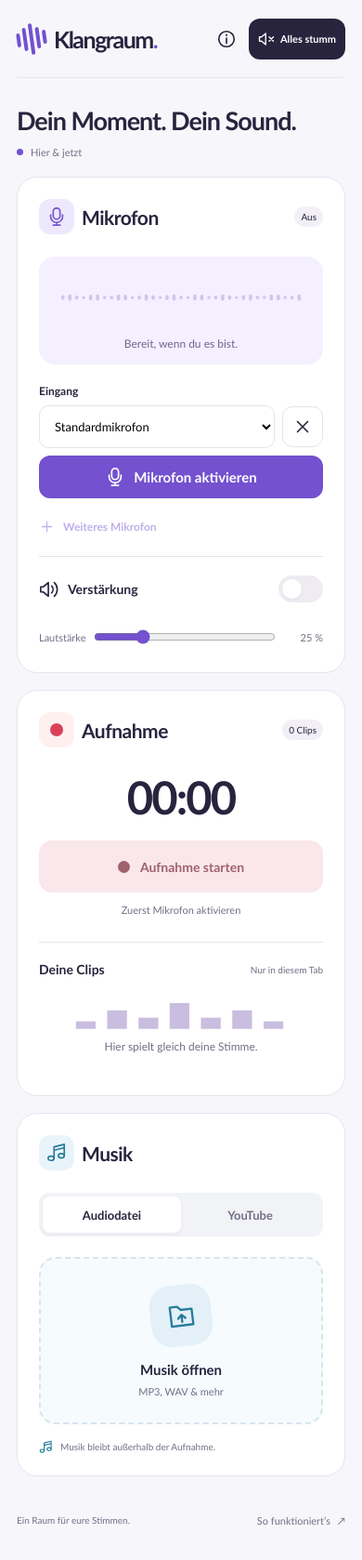
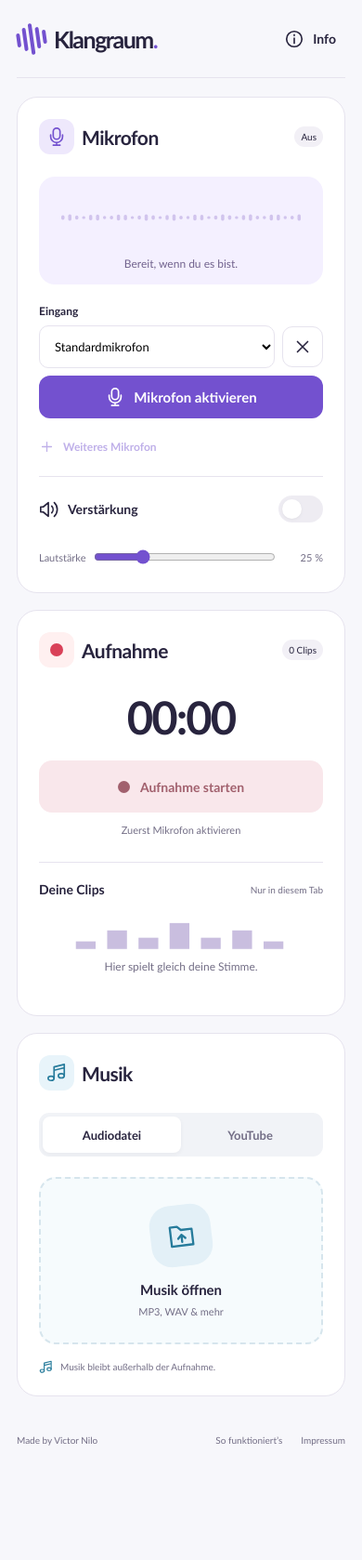
Before and after one commit to Vict0rNill0/klangraum, a website: page index.html in a window 390 px wide. Shown: the whole page at 93% size. After the commit the page ends 1611 px from the top, so only its background shows below. Drawn offline with Linux system fonts and the light colour scheme.

Commit message:
Simplify audio desk header and add legal footer

```diff
--- a/app.js
+++ b/app.js
@@ -629,16 +629,6 @@ $("youtube-close").addEventListener("click", () => {
   $("youtube-player").replaceChildren();
   $("youtube-close").hidden = true;
 });
-$("silence").addEventListener("click", () => {
-  setMonitor(false);
-  document.querySelectorAll("audio").forEach((audio) => audio.pause());
-  youtubeCommand("pauseVideo");
-  notice(
-    state.recording
-      ? "Alles stumm. Deine Aufnahme läuft weiter."
-      : "Alles stumm.",
-  );
-});
 for (const id of ["info-open", "help-open"])
   $(id).addEventListener("click", () => $("info-dialog").showModal());
 for (const id of ["info-close", "info-done"])
--- a/index.html
+++ b/index.html
@@ -34,9 +34,6 @@
             d="m11 4-6 5H2v6h3l6 5zM15 8a6 6 0 0 1 0 8M18 4a11 11 0 0 1 0 16"
           />
         </symbol>
-        <symbol id="i-mute" viewBox="0 0 24 24">
-          <path d="m11 4-6 5H2v6h3l6 5zM16 9l6 6M22 9l-6 6" />
-        </symbol>
         <symbol id="i-plus" viewBox="0 0 24 24">
           <path d="M12 5v14M5 12h14" />
         </symbol>
@@ -70,18 +67,13 @@
         >
         <div class="header-actions">
           <button id="info-open" class="button quiet" aria-label="Info">
-            <svg><use href="#i-info" /></svg><span>Info</span></button
-          ><button id="silence" class="button silence" aria-label="Alles stumm">
-            <svg><use href="#i-mute" /></svg><span>Alles stumm</span>
+            <svg><use href="#i-info" /></svg><span>Info</span>
           </button>
         </div>
       </header>
 
       <main>
-        <div class="intro">
-          <h1>Dein Moment. Dein Sound.</h1>
-          <span class="session-tag"><span></span>Hier & jetzt</span>
-        </div>
+        <h1 class="sr-only">Klangraum</h1>
         <div id="notice" class="notice" role="status" hidden></div>
         <div class="desk">
           <section class="panel microphone" aria-labelledby="mic-heading">
@@ -264,10 +256,17 @@
           </section>
         </div>
         <footer class="page-footer">
-          <span>Ein Raum für eure Stimmen.</span
-          ><button id="help-open">
-            So funktioniert’s <span aria-hidden="true">↗</span>
-          </button>
+          <span>Made by Victor Nilo</span>
+          <nav class="footer-links" aria-label="Weitere Informationen">
+            <button id="help-open">So funktioniert’s</button>
+            <a
+              href="https://victornillo.com/web-legal-information/impressum.html"
+              target="_blank"
+              rel="noopener"
+              aria-label="Impressum (neuer Tab)"
+              >Impressum</a
+            >
+          </nav>
         </footer>
       </main>
     </div>
@@ -323,9 +322,7 @@
           Öffne eine Audiodatei oder ziehe sie in das Musikfeld. Unterstützte
           Formate hängen vom Browser ab. YouTube-Links werden im erweiterten
           Datenschutzmodus eingebettet. Manche Videos erlauben kein Einbetten;
-          wähle dann ein anderes Video. „Alles stumm“ schaltet die Verstärkung
-          aus und pausiert Musik, Clips und YouTube. Eine laufende Aufnahme geht
-          weiter.
+          wähle dann ein anderes Video.
         </p>
         <h3>Auf deinem Gerät</h3>
         <p>
--- a/style.css
+++ b/style.css
@@ -144,39 +144,19 @@ svg {
 .quiet:hover {
   background: var(--purple-soft);
 }
-.silence {
-  background: var(--ink);
-  color: white;
+main {
+  padding-top: 28px;
 }
-.silence:hover {
-  background: #423759;
-}
-.intro {
-  display: flex;
-  align-items: center;
-  justify-content: space-between;
-  margin: 44px 0 28px;
-  gap: 16px;
-}
-h1 {
-  font-size: clamp(24px, 2.6vw, 37px);
-  letter-spacing: -1.2px;
-  margin: 0;
-  font-weight: 700;
-}
-.session-tag {
-  display: flex;
-  align-items: center;
-  gap: 8px;
-  font-size: 12px;
-  color: var(--muted);
+.sr-only {
+  position: absolute;
+  width: 1px;
+  height: 1px;
+  padding: 0;
+  margin: -1px;
+  overflow: hidden;
+  clip-path: inset(50%);
   white-space: nowrap;
-}
-.session-tag > span {
-  width: 7px;
-  height: 7px;
-  border-radius: 50%;
-  background: var(--purple);
+  border: 0;
 }
 .desk {
   display: grid;
@@ -673,20 +653,29 @@ audio {
   margin: 25px 0 40px;
   color: var(--muted);
   font-size: 11px;
+  flex-wrap: wrap;
+  gap: 8px 20px;
 }
-.page-footer button {
+.footer-links {
+  display: flex;
+  align-items: center;
+  gap: 20px;
+}
+.page-footer button,
+.page-footer a {
   background: transparent;
   border: 0;
-  color: var(--muted);
+  color: inherit;
   padding: 12px 0;
   min-height: 44px;
-  font-size: 11px;
+  font-size: inherit;
+  display: inline-flex;
+  align-items: center;
+  text-decoration: none;
 }
-.page-footer button:hover {
+.page-footer button:hover,
+.page-footer a:hover {
   color: var(--purple);
-}
-.page-footer button span {
-  margin-left: 5px;
 }
 .notice {
   background: #fff2d3;
@@ -742,9 +731,6 @@ dialog::backdrop {
   margin-top: 15px;
 }
 @media (min-width: 1500px) {
-  .intro {
-    margin-top: 65px;
-  }
   .desk {
     gap: 28px;
   }
@@ -779,12 +765,6 @@ dialog::backdrop {
   }
   .range-row label {
     grid-column: 1/-1;
-  }
-  .intro {
-    margin-top: 32px;
-  }
-  h1 {
-    font-size: 29px;
   }
 }
 @media (max-width: 850px) {
@@ -845,28 +825,8 @@ dialog::backdrop {
     padding: 10px;
     min-height: 44px;
   }
-  .header-actions .quiet span {
-    display: none;
-  }
-  .silence {
-    font-size: 11px;
-    gap: 6px;
-  }
-  .silence svg {
-    width: 18px;
-    height: 18px;
-  }
-  .intro {
-    margin: 29px 0 20px;
-    display: block;
-  }
-  h1 {
-    font-size: 27px;
-    letter-spacing: -1px;
-  }
-  .session-tag {
-    margin-top: 11px;
-    font-size: 11px;
+  main {
+    padding-top: 20px;
   }
   .desk {
     grid-template-columns: 1fr;
@@ -909,12 +869,6 @@ dialog::backdrop {
   padding: 0;
 }
 @media (max-width: 360px) {
-  .silence span {
-    display: none;
-  }
-  .header-actions .silence {
-    min-width: 44px;
-  }
   .brand {
     font-size: 24px;
   }
```
Also changed, not shown: TESTING.md (+3 -1 lines), tests/klangraum.spec.js (+16 -5 lines), README.md.
